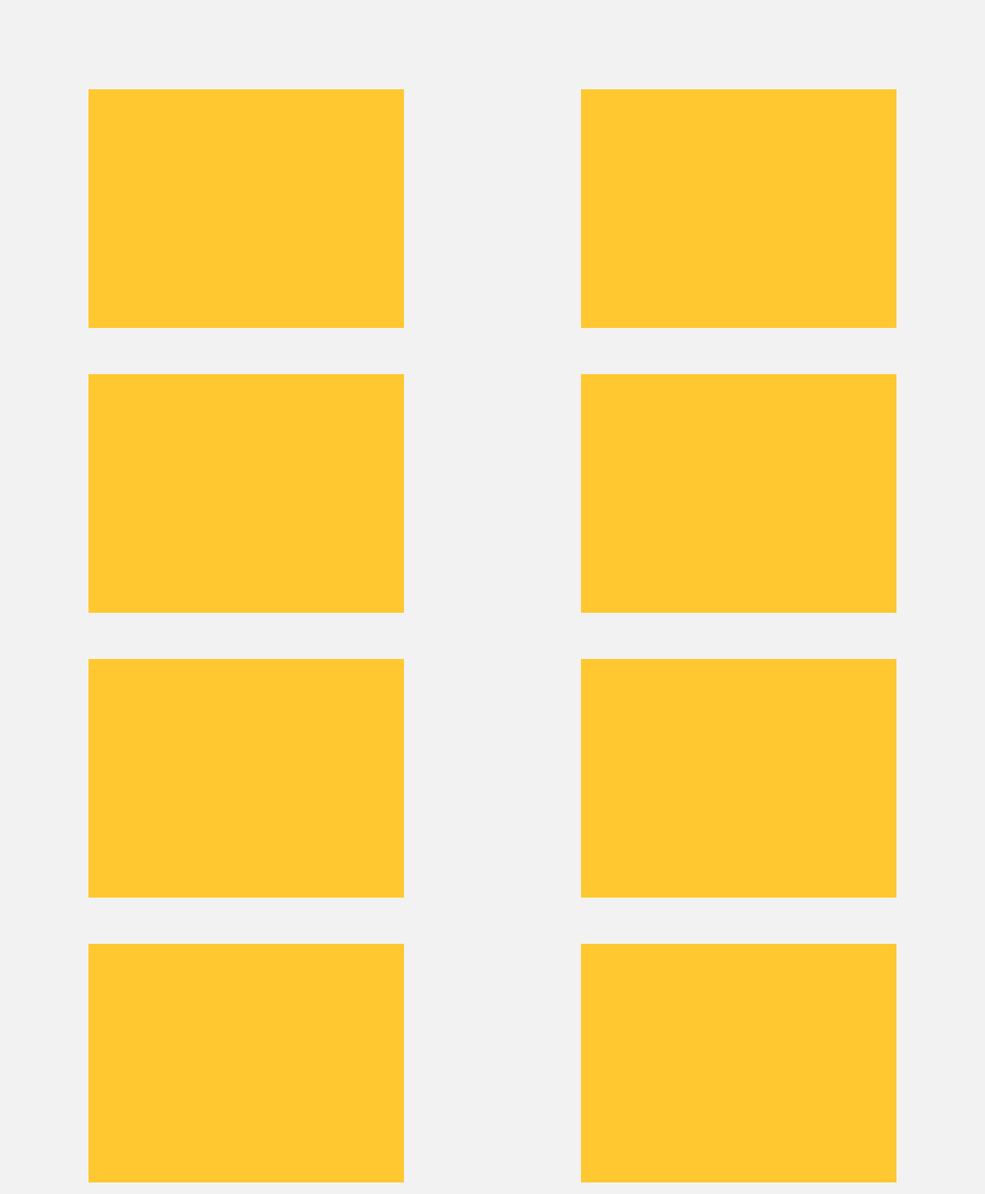
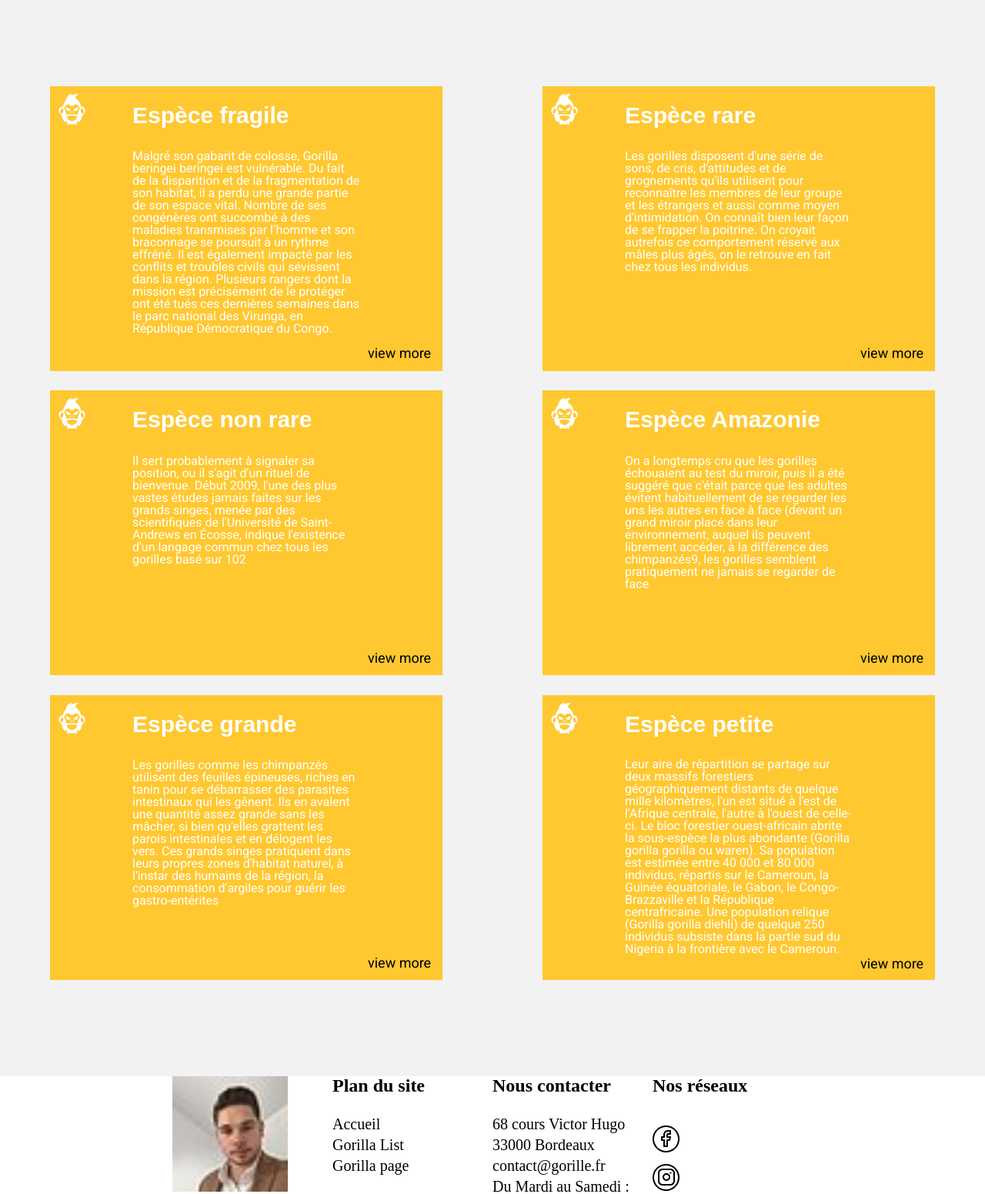
Before and after one commit to FabriceCottin/ProjetCSS, a plain HTML site: page fabrice-exo-css/index.html in a window 1280 px wide. Shown: the part 1177-2728 px from the top of the page at 77% size. Drawn offline with Linux system fonts and the light colour scheme.

Commit message:
last commit

```diff
--- a/fabrice-exo-css/index.html
+++ b/fabrice-exo-css/index.html
@@ -55,14 +55,51 @@ Les gorilles habitent les forêts denses où ils sont actifs le jour. Tandis que
     </div>
 
     <div class="listblock">
-      <div class="block1"></div>
-      <div class="block1"></div>
-      <div class="block1"></div>
-      <div class="block1"></div>
-      <div class="block1"></div>
-      <div class="block1"></div>
-      <div class="block1"></div>
-      <div class="block1"></div>
+
+      <div class="block">
+        <div class="logo_img"><img class="logo" src="images/ig/logo-white.png" alt="logo-gorille"></div>
+            <h2 class="text">Espèce fragile</h2>
+            <p class="text">Malgré son gabarit de colosse, Gorilla beringei beringei est vulnérable. Du fait de la disparition et de la fragmentation de son habitat, il a perdu une grande partie de son espace vital. Nombre de ses congénères ont succombé à des maladies transmises par l’homme et son braconnage se poursuit à un rythme effréné.
+            Il est également impacté par les conflits et troubles civils qui sévissent dans la région. Plusieurs rangers dont la mission est précisément de le protéger ont été tués ces dernières semaines dans le parc national des Virunga, en République Démocratique du Congo.</p>
+            <a class="lien-right" href="pagenodesi.html">view more</a>
+      </div>
+
+      <div class="block">
+        <div class="logo_img"><img class="logo" src="images/ig/logo-white.png" alt="logo-gorille"></div>
+            <h2 class="text">Espèce rare</h2>
+            <p class="text">Les gorilles disposent d'une série de sons, de cris, d'attitudes et de grognements qu'ils utilisent pour reconnaître les membres de leur groupe et les étrangers et aussi comme moyen d'intimidation. On connaît bien leur façon de se frapper la poitrine. On croyait autrefois ce comportement réservé aux mâles plus âgés, on le retrouve en fait chez tous les individus.</p>
+            <a class="lien-right" href="pagenodesi.html">view more</a>
+      </div>
+
+      <div class="block">
+        <div class="logo_img"><img class="logo" src="images/ig/logo-white.png" alt="logo-gorille"></div>
+            <h2 class="text">Espèce non rare</h2>
+            <p class="text">Il sert probablement à signaler sa position, ou il s'agit d'un rituel de bienvenue. Début 2009, l'une des plus vastes études jamais faites sur les grands singes, menée par des scientifiques de l'Université de Saint-Andrews en Écosse, indique l'existence d'un langage commun chez tous les gorilles basé sur 102</p>
+            <a class="lien-right" href="pagenodesi.html">view more</a>
+      </div>
+
+      <div class="block">
+        <div class="logo_img"><img class="logo" src="images/ig/logo-white.png" alt="logo-gorille"></div>
+            <h2 class="text">Espèce Amazonie</h2>
+            <p class="text">On a longtemps cru que les gorilles échouaient au test du miroir, puis il a été suggéré que c'était parce que les adultes évitent habituellement de se regarder les uns les autres en face à face (devant un grand miroir placé dans leur environnement, auquel ils peuvent librement accéder, à la différence des chimpanzés9, les gorilles semblent pratiquement ne jamais se regarder de face </p>
+            <a class="lien-right" href="pagenodesi.html">view more</a>
+      </div>
+
+      <div class="block">
+        <div class="logo_img"><img class="logo" src="images/ig/logo-white.png" alt="logo-gorille"></div>
+            <h2 class="text">Espèce grande</h2>
+            <p class="text">Les gorilles comme les chimpanzés utilisent des feuilles épineuses, riches en tanin pour se débarrasser des parasites intestinaux qui les gênent. Ils en avalent une quantité assez grande sans les mâcher, si bien qu'elles grattent les parois intestinales et en délogent les vers. Ces grands singes pratiquent dans leurs propres zones d'habitat naturel, à l'instar des humains de la région, la consommation d’argiles pour guérir les gastro-entérites</p>
+            <a class="lien-right" href="pagenodesi.html">view more</a>
+      </div>
+
+      <div class="block">
+        <div class="logo_img"><img class="logo" src="images/ig/logo-white.png" alt="logo-gorille"></div>
+            <h2 class="text">Espèce petite</h2>
+            <p class="text">Leur aire de répartition se partage sur deux massifs forestiers géographiquement distants de quelque mille kilomètres, l'un est situé à l'est de l'Afrique centrale, l'autre à l'ouest de celle-ci.
+
+              Le bloc forestier ouest-africain abrite la sous-espèce la plus abondante (Gorilla gorilla gorilla ou waren). Sa population est estimée entre 40 000 et 80 000 individus, répartis sur le Cameroun, la Guinée équatoriale, le Gabon, le Congo-Brazzaville et la République centrafricaine. Une population relique (Gorilla gorilla diehli) de quelque 250 individus subsiste dans la partie sud du Nigeria à la frontière avec le Cameroun.</p>
+            <a class="lien-right" href="pagenodesi.html">view more</a>
+      </div>
     </div>
   </body>
 
@@ -90,7 +127,7 @@ Les gorilles habitent les forêts denses où ils sont actifs le jour. Tandis que
       </div>
 
       <div class="col-25-footer">
-      <h3 class="title-footer">Nous réseaux</h3>
+      <h3 class="title-footer">Nos réseaux</h3>
       <img class="icon-footer" src="images/ig/facebook.png">
       <img class="icon-footer" src="images/ig/instagram.png">
       <img class="icon-footer" src="images/ig/twitter.png">
```
Also changed, not shown: fabrice-exo-css/gorilla.html (+1 -1 lines), fabrice-exo-css/gorilla_list.html (+13 -16 lines).
